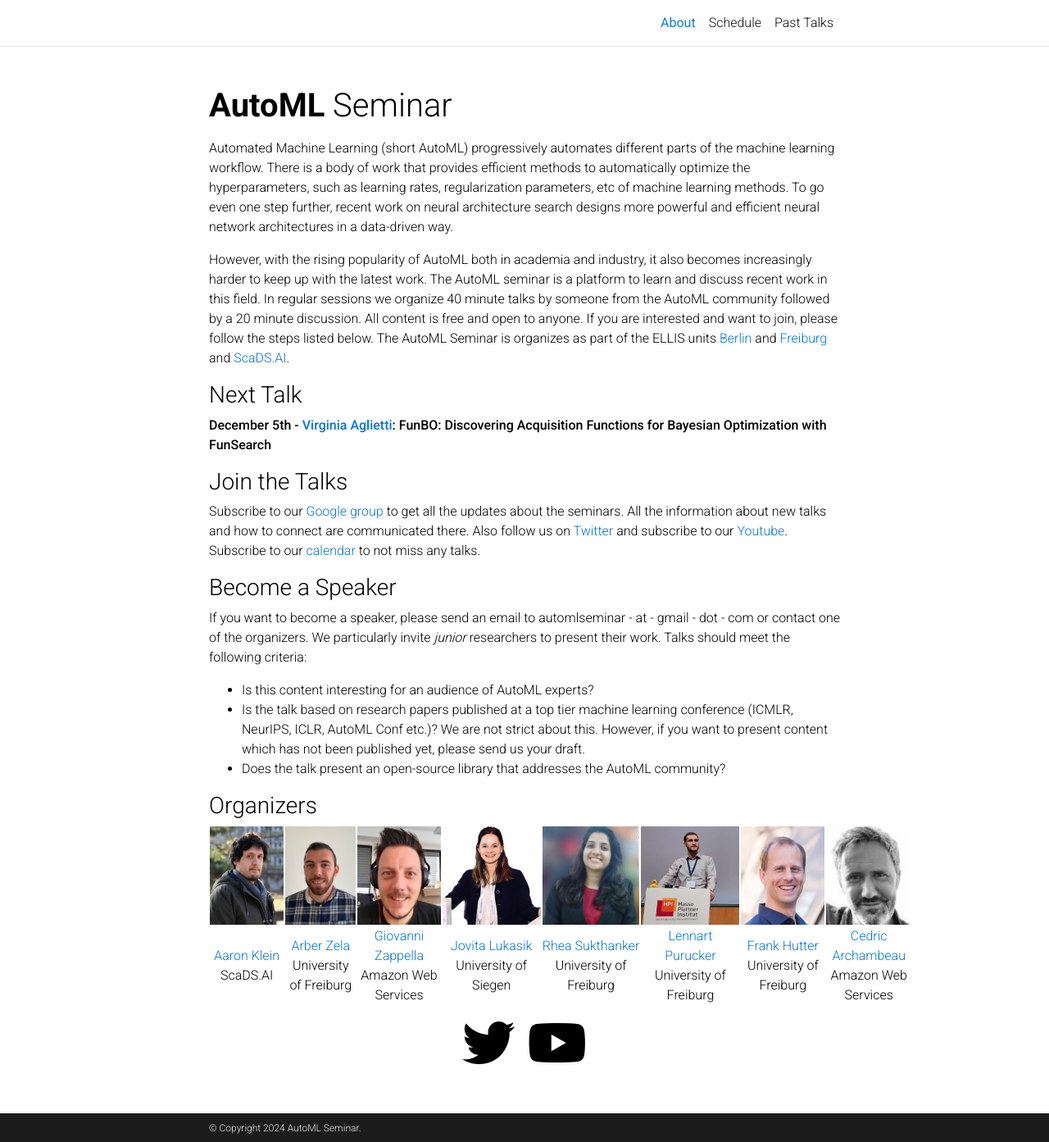
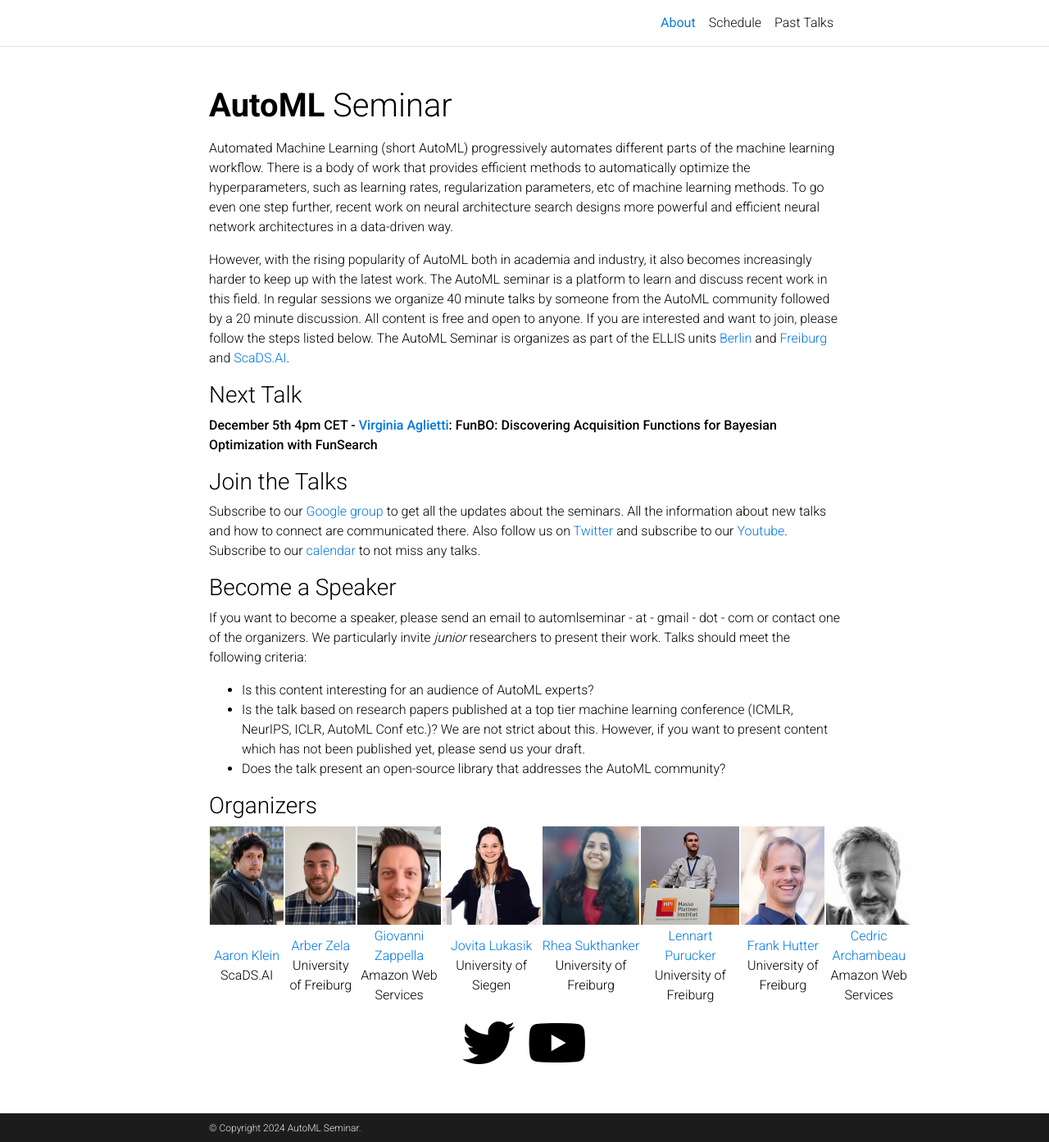
Before and after one commit to AutoML-Seminars/AutoML-Seminars.github.io, a Jekyll site: the page built from _pages/about.md, in a window 1280 px wide and 1393 px high. Shown: the whole window at 82% size. Built offline with Jekyll 4.4.1, drawn with Linux system fonts in a browser that asks for light colours; comment, search, counter and statistics services are not loaded; a style sheet for code colours, icons or effects is not loaded.

Commit message:
update time

```diff
--- a/_pages/about.md
+++ b/_pages/about.md
@@ -22,7 +22,7 @@ The AutoML Seminar is organizes as part of the ELLIS units [Berlin](https://elli
 ### Next Talk
 
 
-**December 5th - [Virginia Aglietti](https://virgiagl.github.io/):  FunBO: Discovering Acquisition Functions for Bayesian Optimization with FunSearch**
+**December 5th 4pm CET - [Virginia Aglietti](https://virgiagl.github.io/):  FunBO: Discovering Acquisition Functions for Bayesian Optimization with FunSearch**
 
 
 
```
Also changed, not shown: _pages/schedule.md (+1 -1 lines).
